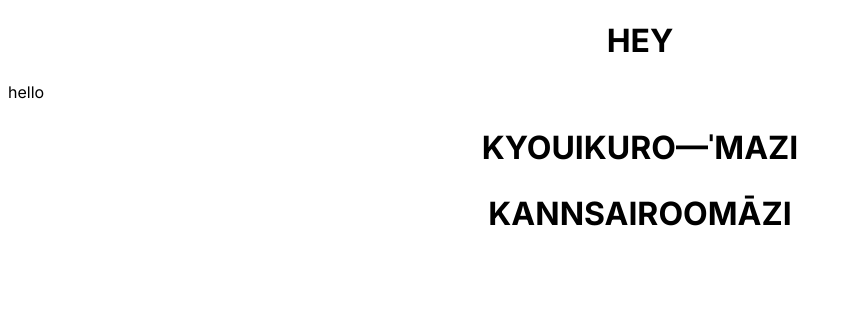
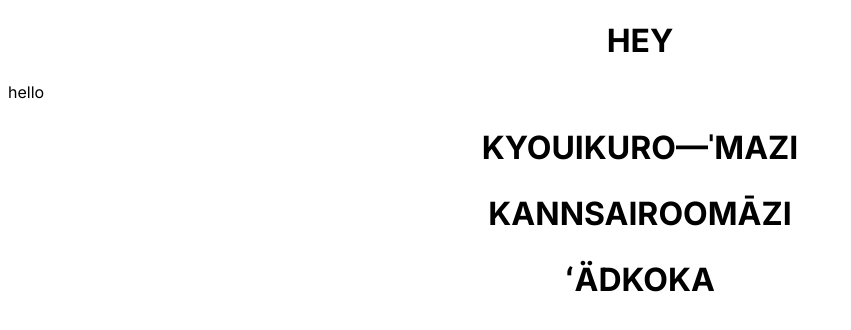
Before and after one commit to NihongoTopics/NihongoTopics.github.io, a plain HTML site: page index.html in a window 1280 px wide. Shown: the whole page, without its empty margins (0-851 px from the left). Drawn offline with Linux system fonts and the light colour scheme.

Commit message:
Update index.html

```diff
--- a/index.html
+++ b/index.html
@@ -8,5 +8,6 @@
 <p>hello</p>
 <h2>Kyouikuro—ˈmazı</h2>
 <h2>Kannsaıroomāzı</h2>
+<h2>ʻÄdkoka</h2>
 </body>
 </html>
```
